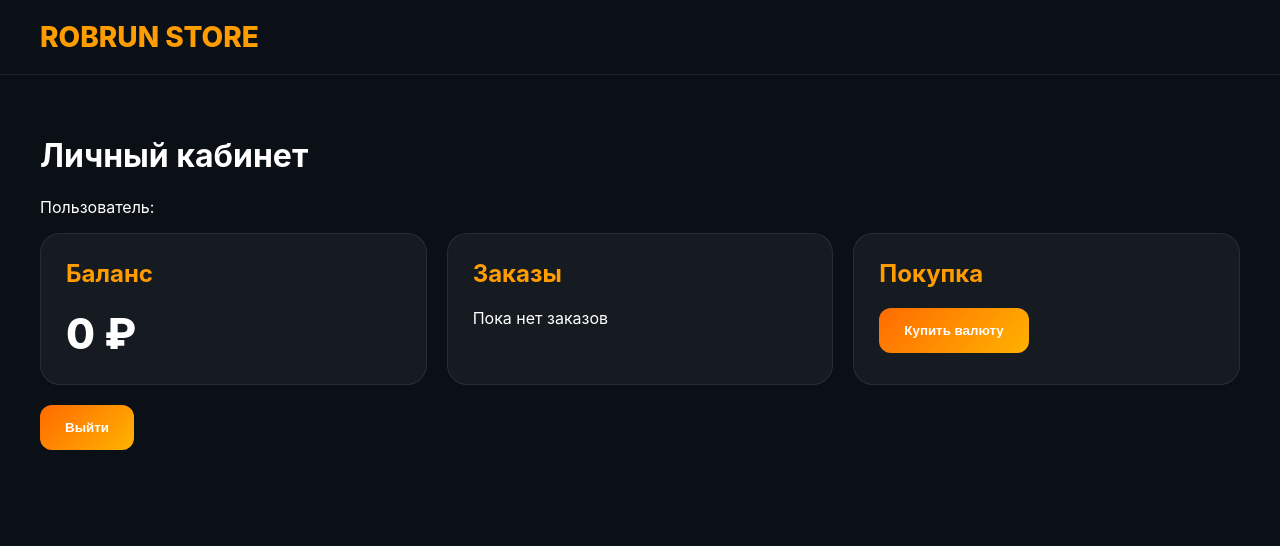
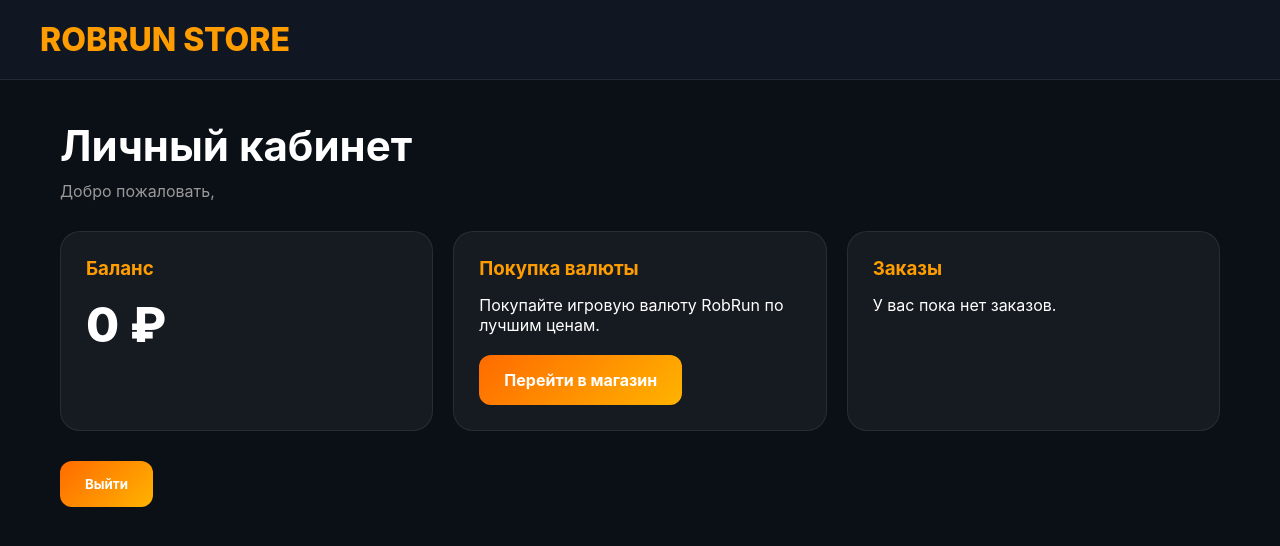
Before and after one commit to ningoyt22-max/robrun-store.shop, a plain HTML site: page account.html in a window 1280 px wide. Drawn offline with Linux system fonts and the light colour scheme; no server answers.

Commit message:
New account page

```diff
--- a/account.html
+++ b/account.html
@@ -3,23 +3,32 @@
 <head>
 <meta charset="UTF-8">
 <meta name="viewport" content="width=device-width, initial-scale=1.0">
+
 <title>Личный кабинет | ROBRUN STORE</title>
 
 <style>
+
+*{
+margin:0;
+padding:0;
+box-sizing:border-box;
+font-family:Inter,sans-serif;
+}
+
 body{
-    margin:0;
-    font-family:Inter,sans-serif;
 background:#0b0f16;
 color:white;
+min-height:100vh;
 }
 
 .header{
 padding:20px 40px;
 border-bottom:1px solid rgba(255,255,255,.08);
+background:#111722;
 }
 
 .logo{
-    font-size:28px;
+font-size:32px;
 font-weight:800;
 color:#ff9d00;
 }
@@ -30,36 +39,51 @@ body{
 padding:40px 20px;
 }
 
-.grid{
+.welcome{
+margin-bottom:30px;
+}
+
+.welcome h1{
+font-size:42px;
+margin-bottom:10px;
+}
+
+.welcome p{
+color:#999;
+}
+
+.cards{
 display:grid;
-    grid-template-columns:repeat(auto-fit,minmax(250px,1fr));
+grid-template-columns:repeat(auto-fit,minmax(280px,1fr));
 gap:20px;
 }
 
 .card{
 background:#161b22;
 border:1px solid rgba(255,255,255,.08);
+padding:25px;
 border-radius:20px;
-    padding:25px;
 }
 
-.card h2{
-    margin-top:0;
+.card h3{
 color:#ff9d00;
+margin-bottom:15px;
 }
 
 .balance{
-    font-size:42px;
+font-size:48px;
 font-weight:800;
 }
 
-button{
+.btn{
+display:inline-block;
 padding:15px 25px;
+border-radius:12px;
+text-decoration:none;
 border:none;
-    border-radius:12px;
 cursor:pointer;
 color:white;
-    font-weight:700;
+font-weight:bold;
 
 background:
 linear-gradient(
@@ -68,61 +92,91 @@ button{
 #ffb300
 );
 }
+
+.logout{
+margin-top:30px;
+}
+
 </style>
+</head>
 
-</head>
 <body>
 
 <div class="header">
+
 <div class="logo">
 ROBRUN STORE
 </div>
+
 </div>
 
 <div class="container">
 
-<h1>Личный кабинет</h1>
+<div class="welcome">
+
+<h1>
+Личный кабинет
+</h1>
 
 <p>
-Пользователь:
-<b id="email"></b>
+Добро пожаловать,
+<span id="email"></span>
 </p>
 
-<div class="grid">
+</div>
+
+<div class="cards">
 
 <div class="card">
-<h2>Баланс</h2>
+
+<h3>Баланс</h3>
 
 <div class="balance">
 0 ₽
 </div>
+
 </div>
 
 <div class="card">
-<h2>Заказы</h2>
+
+<h3>Покупка валюты</h3>
 
 <p>
-Пока нет заказов
+Покупайте игровую валюту RobRun
+по лучшим ценам.
 </p>
+
+<br>
+
+<a href="shop.html" class="btn">
+Перейти в магазин
+</a>
+
 </div>
 
 <div class="card">
-<h2>Покупка</h2>
 
-<button
-onclick="location.href='shop.html'">
-Купить валюту
-</button>
+<h3>Заказы</h3>
+
+<p>
+У вас пока нет заказов.
+</p>
 
 </div>
 
 </div>
 
-<br>
+<div class="logout">
 
-<button id="logout">
+<button
+id="logout"
+class="btn">
+
 Выйти
+
 </button>
+
+</div>
 
 </div>
 
@@ -144,9 +198,9 @@ onAuthStateChanged(auth,(user)=>{
 
 }
 
-    document
-    .getElementById("email")
-    .textContent =
+document.getElementById(
+"email"
+).textContent =
 user.email;
 
 });
```
Lines whose indentation alone changed are shown as unchanged.
